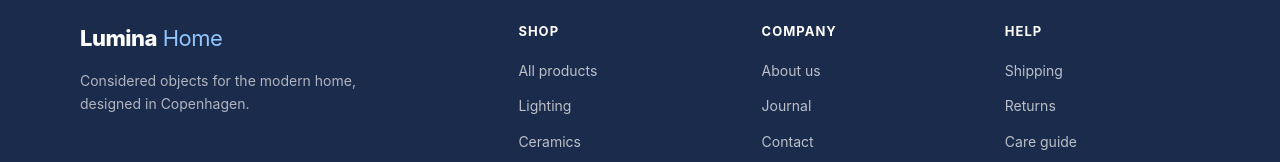
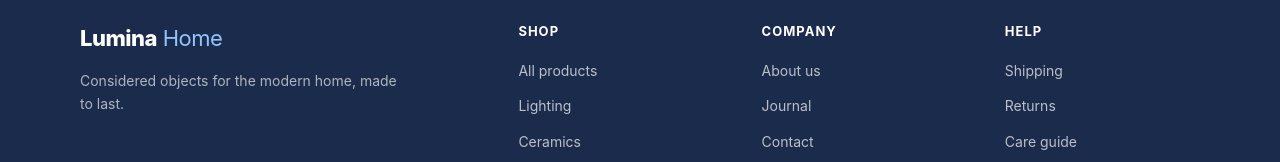
Before and after one commit to percy/example-percy-sdet-app, a website: page about.html in a window 1280 px wide. Shown: the part 1439-1601 px from the top of the page. Drawn offline with Linux system fonts and the light colour scheme.

Commit message:
Footer: refresh brand tagline (#23)
Co-authored-by: Keegan Dsouza <keegan.browserstack.com>

```diff
--- a/about.html
+++ b/about.html
@@ -57,7 +57,7 @@
     <div class="footer-grid">
       <div class="footer-brand">
         <a href="index.html" class="logo">Lumina<span> Home</span></a>
-        <p>Considered objects for the modern home, designed in Copenhagen.</p>
+        <p>Considered objects for the modern home, made to last.</p>
       </div>
       <div class="footer-col"><h4>Shop</h4><ul><li><a href="products.html">All products</a></li><li><a href="products.html">Lighting</a></li><li><a href="products.html">Ceramics</a></li><li><a href="products.html">Furniture</a></li></ul></div>
       <div class="footer-col"><h4>Company</h4><ul><li><a href="about.html">About us</a></li><li><a href="blog.html">Journal</a></li><li><a href="contact.html">Contact</a></li></ul></div>
```
Also changed, not shown: blog.html (+1 -1 lines), cart.html (+1 -1 lines), contact.html (+1 -1 lines), index.html (+1 -1 lines), product-1.html (+1 -1 lines), products.html (+1 -1 lines).
